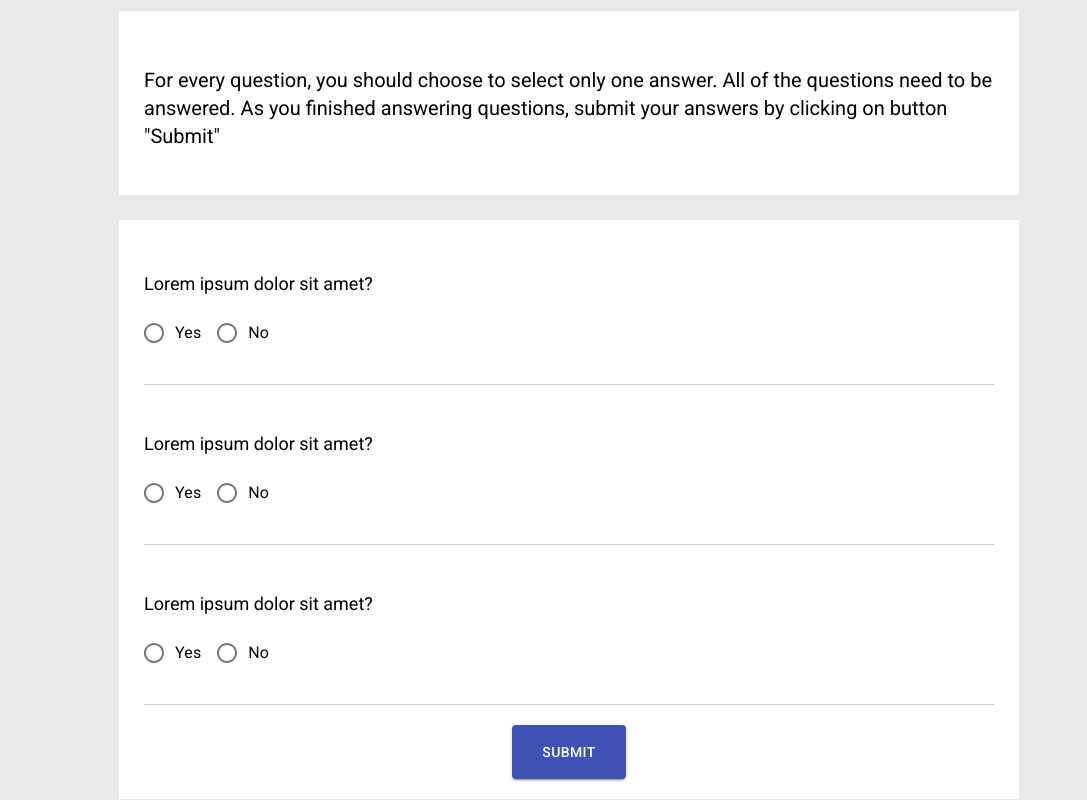
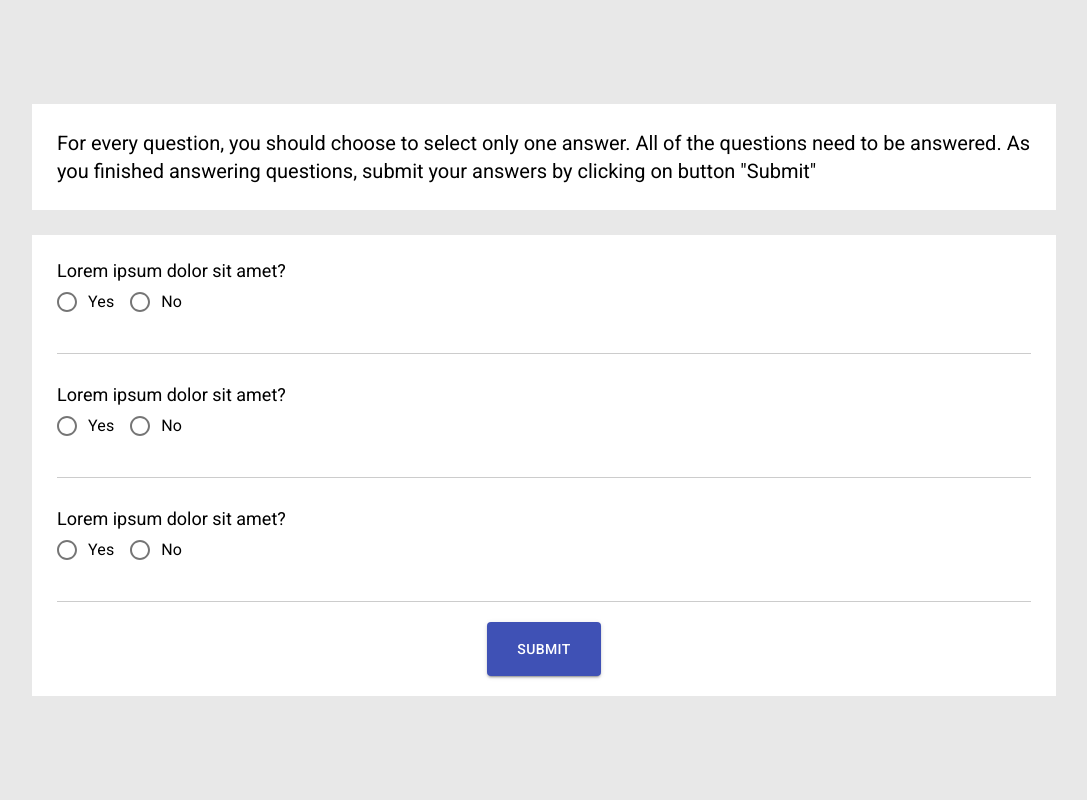
Before and after one commit to alexdev-kgd/electronic-survey, a React (Create React App) app: page /survey in a window 1280 px wide. Shown: the whole page, without its empty margins (96-1183 px from the left). Built offline with nearby package versions, Linux system fonts and the light colour scheme.

Commit message:
Survey Page Styling

```diff
--- a/src/components/survey/survey.sass
+++ b/src/components/survey/survey.sass
@@ -1,18 +1,27 @@
+@import '../../vars.sass'
+
 .survey
-    width: 850px
+    width: 80%
 
     &__info-block,
     &__container
-        width: inherit
-        padding: 35px 25px 0 25px
+        box-sizing: border-box
+        width: 100%
         background-color: #fff
+        padding: 10px 25px 0 25px
+
+        @media (min-width: $mobile)
+            padding: 25px 25px 0 25px
 
     &__info-block
-        font-size: 20px
-        margin-top: 10px
+        font-size: 14px
         margin-bottom: 25px
-        padding-bottom: 25px
-        line-height: 21pt
+        padding-bottom: 10px
+
+        @media (min-width: $mobile)
+            padding-bottom: 25px
+            font-size: 20px
+            line-height: 21pt
 
     &__submit-block
         padding: 20px 0
@@ -27,14 +36,26 @@
         border-bottom: 1px solid #ccc
 
         &:first-child
-            padding-top: 0
+
+            @media (min-width: $mobile)
+                padding-top: 0
 
         &:last-child
             border-bottom: none
 
     &__question
-        font-size: 18px
+        font-size: 14px
+
+        @media (min-width: $mobile)
+            font-size: 18px
 
     &__answers
+        width: 100%
+        margin-top: 10px
+
+        @media (min-width: $mobile)
+            margin-top: 0
+
+
         FormControlLabel
             margin-right: 50px
--- a/src/index.sass
+++ b/src/index.sass
@@ -10,3 +10,7 @@ body
   font-family: 'Roboto', 'Material Icons'
   -webkit-font-smoothing: antialiased
   -moz-osx-font-smoothing: grayscale
+
+p
+  margin-block-start: 0
+  margin-block-end: 0
```
